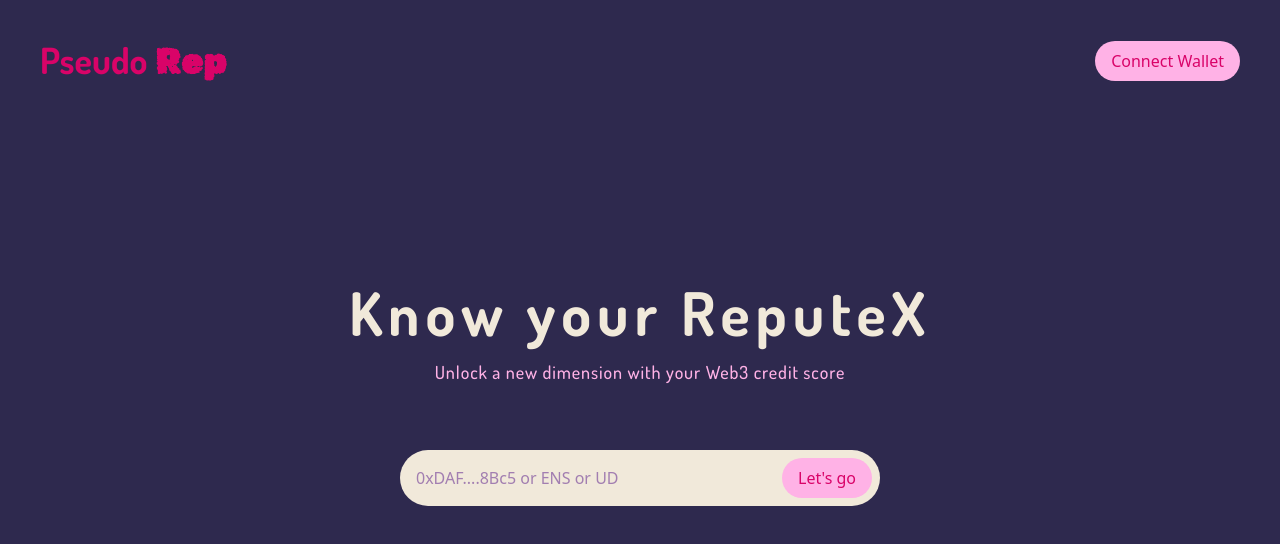
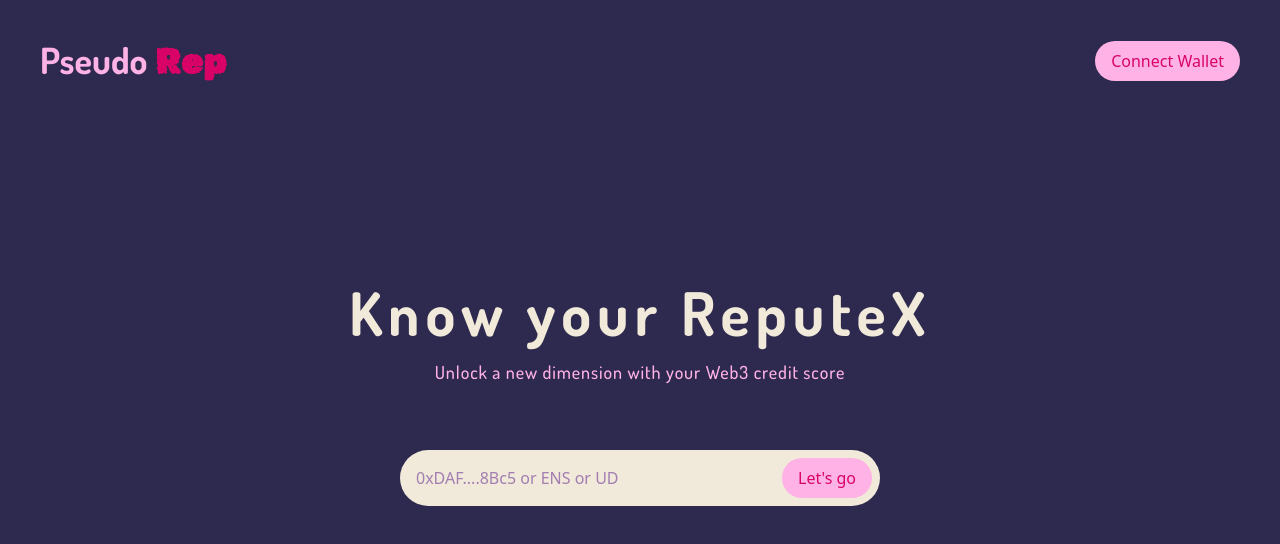
Before and after one commit to lawlesx/pseudonymous-reputation, a Next.js app: page / in a window 1280 px wide. Shown: the top 544 px of the page. Built offline with nearby package versions, Linux system fonts and the light colour scheme.

Commit message:
update logo

```diff
--- a/pages/index.js
+++ b/pages/index.js
@@ -10,7 +10,7 @@ export default function Home() {
         <link rel="icon" href="/favicon.ico" />
       </Head>
       <div className='flex items-center justify-between p-10'>
-        <h1 className='text-dogwood-rose text-4xl font-dosis font-bold'>Pseudo <span className='font-rubik'>Rep</span></h1>
+        <h1 className='text-cotton-candy text-4xl font-dosis font-bold'>Pseudo <span className='font-rubik text-dogwood-rose '>Rep</span></h1>
         <Button onClick={() => console.log('LOL')}>Connect Wallet</Button>
       </div>
       <div className='flex flex-col items-center justify-center w-full gap-4'>
```
